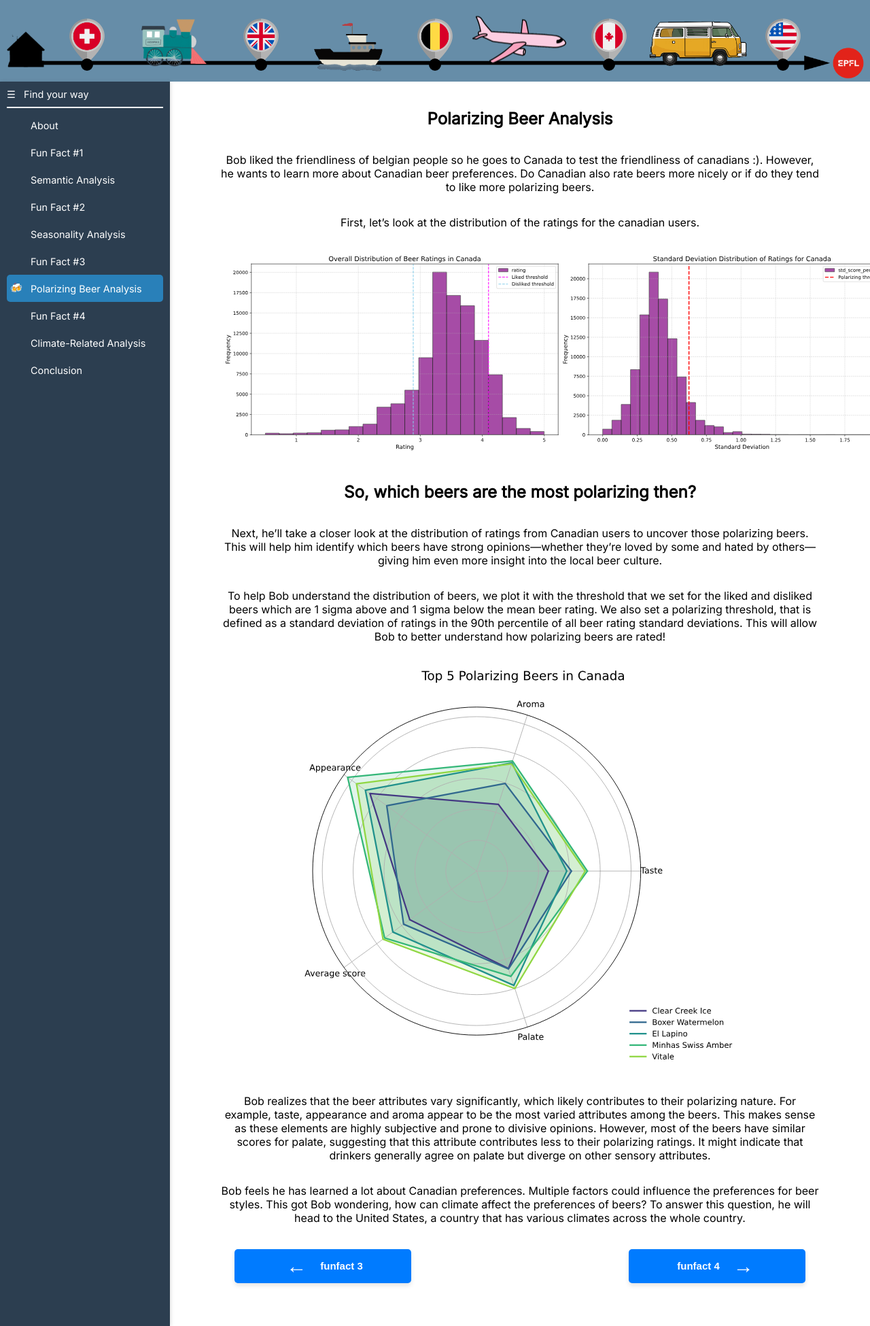
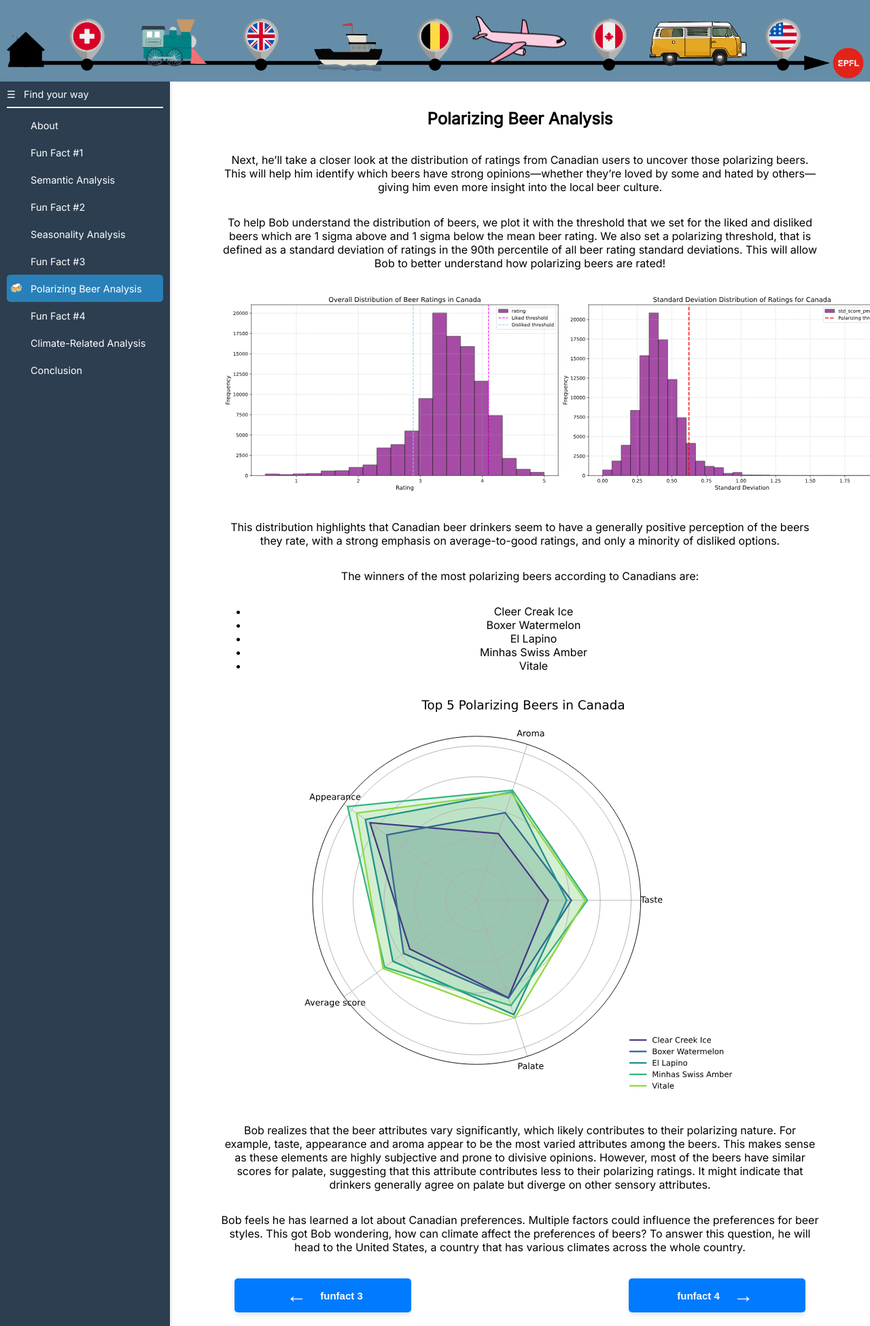
Before and after one commit to epfl-ada/ada-2024-project-kjaaanalytics, a Jekyll site: the page built from semantic_analysis/polarizing-analysis.markdown, in a window 1280 px wide. Shown: the whole page at 68% size. Built offline with Jekyll 4.4.1, drawn with Linux system fonts in a browser that asks for light colours.

Commit message:
Updated semantic analysis text.

```diff
--- a/semantic_analysis/polarizing-analysis.markdown
+++ b/semantic_analysis/polarizing-analysis.markdown
@@ -7,17 +7,21 @@ next: /storyline/funfact-4
 permalink:  /storyline/polarizing-analysis
 ---
 
-Bob liked the friendliness of belgian people so he goes to Canada to test the friendliness of canadians :). However, he wants to learn more about Canadian beer preferences. Do Canadian also rate beers  more nicely or if do they tend to like more polarizing beers.
+Next, he’ll take a closer look at the distribution of ratings from Canadian users to uncover those polarizing beers. This will help him identify which beers have strong opinions—whether they’re loved by some and hated by others—giving him even more insight into the local beer culture.
 
-First, let’s look at the distribution of the ratings for the canadian users.
+To help Bob understand the distribution of beers, we plot it with the threshold that we set for the liked and disliked beers which are 1 sigma above and 1 sigma below the mean beer rating. We also set a polarizing threshold, that is defined as a standard deviation of ratings in the 90th percentile of all beer rating standard deviations. This will allow Bob to better understand how polarizing beers are rated!
 
 <img alt="Polarizing analysis plot" src="{{'/assets/figures/canada_beer_distributions.svg' | relative_url}}" width="1000">
 
-## So, which beers are the most polarizing then?
+This distribution highlights that Canadian beer drinkers seem to have a generally positive perception of the beers they rate, with a strong emphasis on average-to-good ratings, and only a minority of disliked options.
 
-Next, he’ll take a closer look at the distribution of ratings from Canadian users to uncover those polarizing beers. This will help him identify which beers have strong opinions—whether they’re loved by some and hated by others—giving him even more insight into the local beer culture.
+The winners of the most polarizing beers according to Canadians are:
 
-To help Bob understand the distribution of beers, we plot it with the threshold that we set for the liked and disliked beers which are 1 sigma above and 1 sigma below the mean beer rating. We also set a polarizing threshold, that is defined as a standard deviation of ratings in the 90th percentile of all beer rating standard deviations. This will allow Bob to better understand how polarizing beers are rated!
+- Cleer Creak Ice
+- Boxer Watermelon
+- El Lapino
+- Minhas Swiss Amber
+- Vitale
 
 <img alt="Top 5 Beers in Canada" src="{{'/assets/figures/Top_5_Polarizing_Beers_in_Canada.svg' | relative_url}}" width="650">
 
--- a/semantic_analysis/semantic-analysis.markdown
+++ b/semantic_analysis/semantic-analysis.markdown
@@ -15,8 +15,7 @@ To help Bob hone his skills in beer descriptions we plot a word cloud depending
     {%- include dropdown_plot.html content="wordcloud_categories" -%}
 </div>
 
-Bob knows that Stout and Porter beers are the most appreciated in England. He can now describe them like a connoiseur. For example, to describe a Stout, he can say that the beer is light, sweet and that it tastes like dark chocolate! He also wonders how the word descriptions can change throughout the year. To help him, we plotted the wordclouds according to the seasons for all types of beers!
+Bob knows that Stout and Porter beers are the most appreciated in England. He can know describe them like a connoiseur. For example, to describe Stout, he can say that the beer is light, sweet and that it tastes like dark chocolate! He also wonders how the word descriptions can change throughout the year. To help him, we plotted the word clouds according to the seasons for all types of beers !
 
 <img alt="Seasonality Analysis" src="{{'/assets/figures/word_clouds_seasons.svg' | relative_url}}" width="650">
-
 Semantics do not seem to change much through the year. However, could it be that preferences shift according to the seasons?  For example, we can see that sweet, dry and bitter are used all year long.  Follow along as Bob goes on a new adventure to discover the seasonality of beers preference. What better way to discover that than going to one of the biggest beer festivals in the capital of beer : _Brussels_!
```
Also changed, not shown: semantic_analysis/climate-related-analysis.markdown (+4 -4 lines), semantic_analysis/seasonality-analysis.markdown (+8 -8 lines).
